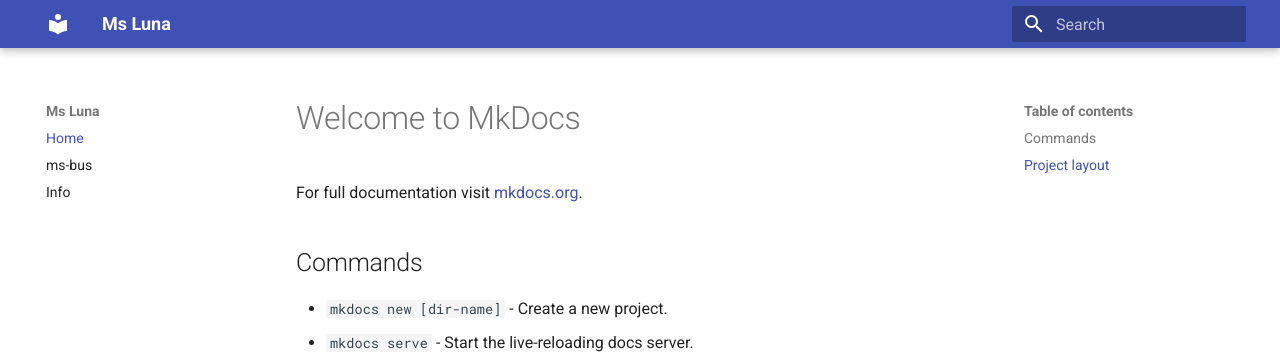
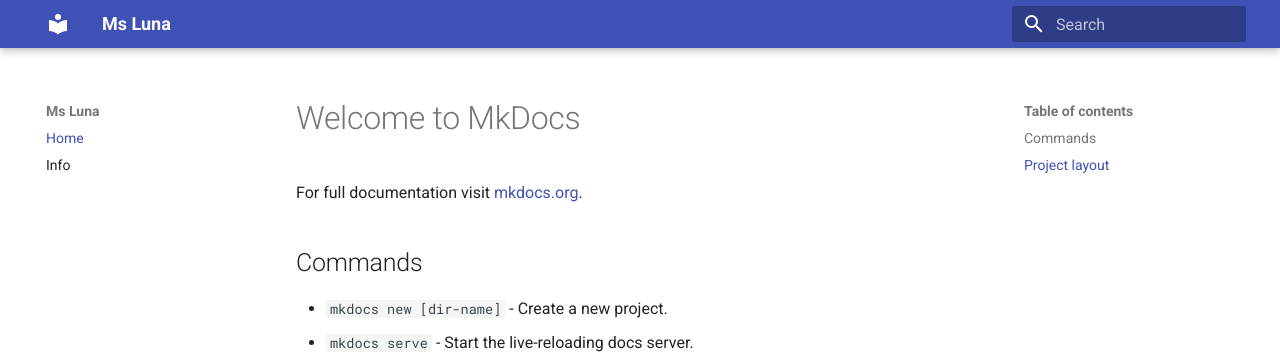
Before and after one commit to ivanmduarte/mkdocks-material, an MkDocs documentation site: the page built from docs/index.md, in a window 1280 px wide. Shown: the top 354 px of the page. Built offline with MkDocs 1.6.1 and Material for MkDocs 9.7.7, drawn with Linux system fonts in a browser that asks for light colours.

Commit message:
Remoção de item menu não utilizado.

```diff
--- a/mkdocs.yml
+++ b/mkdocs.yml
@@ -22,5 +22,4 @@ markdown_extensions:
 
 nav:
   - Home: index.md
-  - ms-bus: bus.md
   - Info: info.md
```
